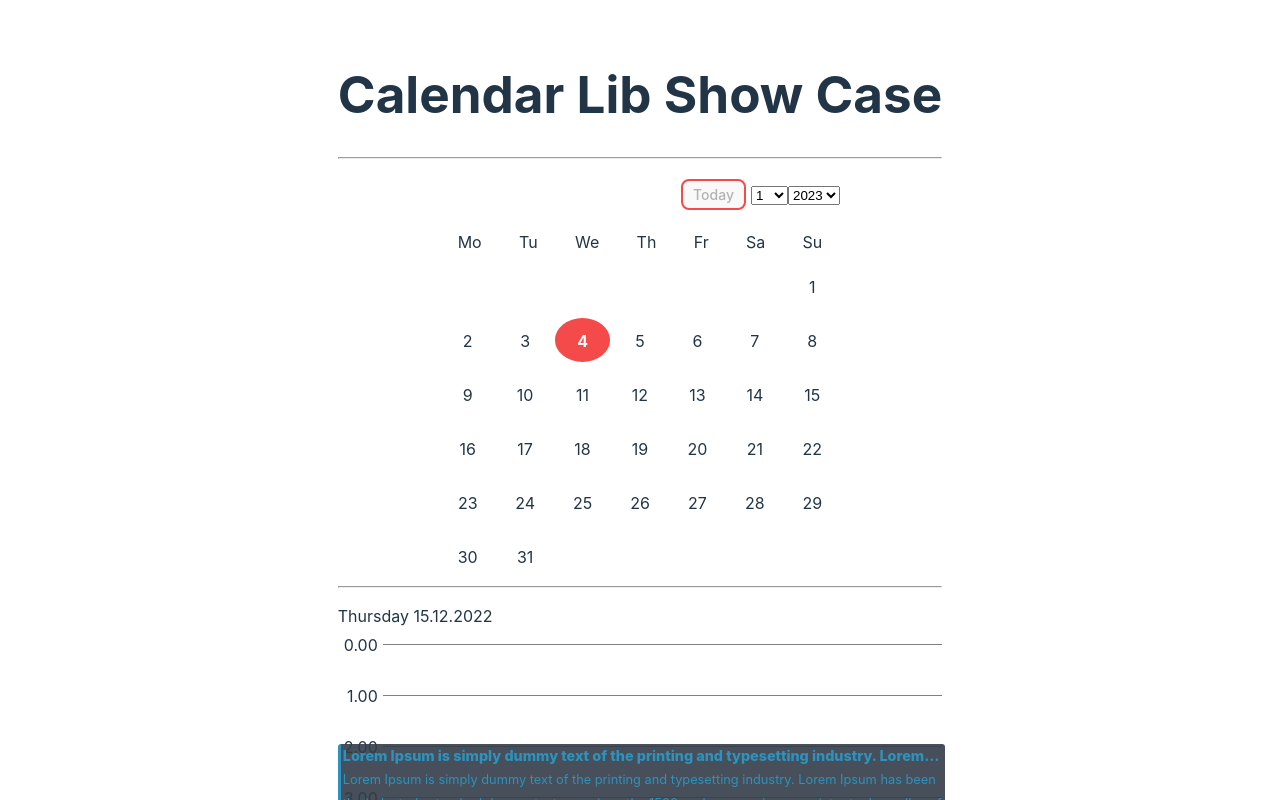
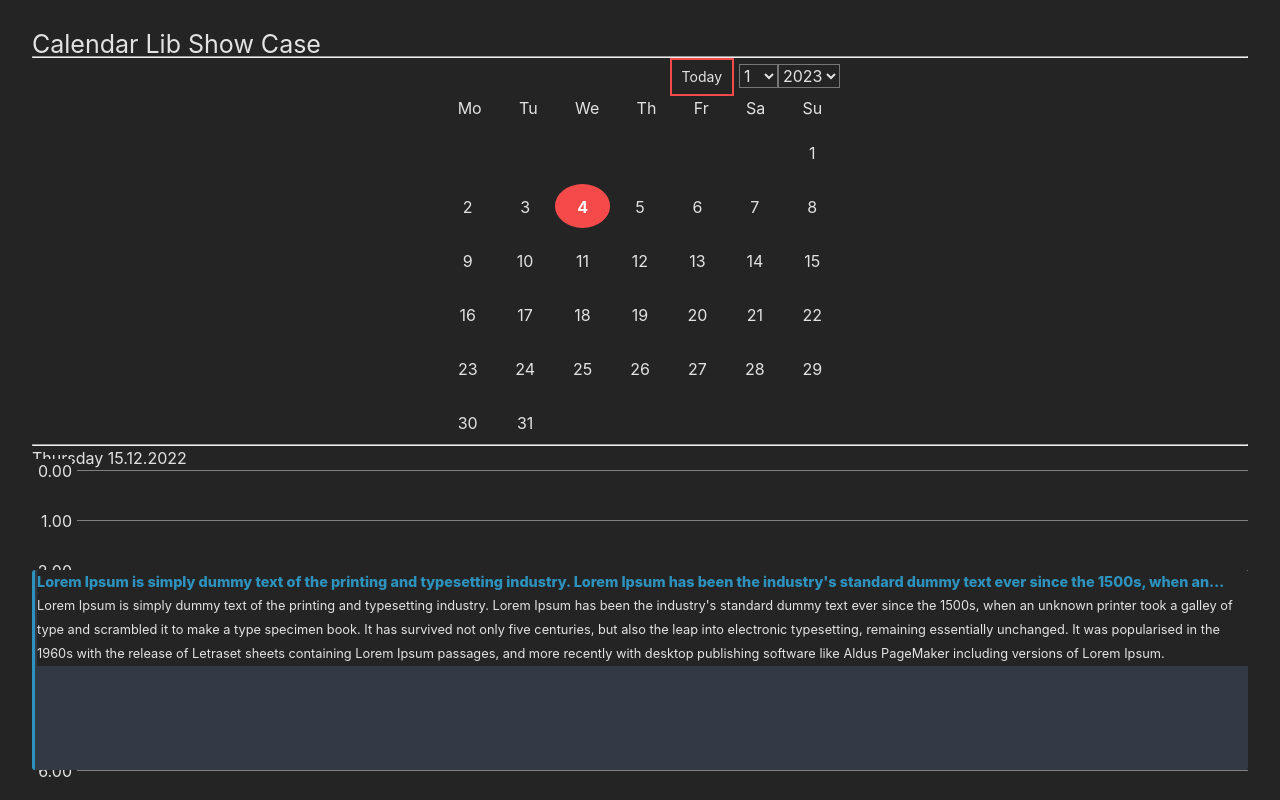
Before and after one commit to LeTranAnhVu/calender-lib, a React (Vite) app: page / in a window 1280 px wide. Shown: the top 800 px of the page. Built offline with nearby package versions, Linux system fonts and the light colour scheme.

Commit message:
Remove unused css and scss

```diff
--- a/src/layout/components/CalendarDay/TimeFrameOverlay.tsx
+++ b/src/layout/components/CalendarDay/TimeFrameOverlay.tsx
@@ -40,7 +40,7 @@ type WrapperProps = {
 
 const Wrapper = styled.div<WrapperProps>`
   &::before {
-    background-color: ${(props) => props.bgColor || props.theme.bluePrimaryDarker};
+    background-color: ${(props) => props.bgColor || props.theme.blueDarker};
     content: '';
     width: 100%;
     height: 100%;
@@ -53,7 +53,7 @@ const Wrapper = styled.div<WrapperProps>`
   height: ${(props) => props.height}px;
   z-index: 1;
   width: 100%;
-  border-left: solid 3px ${(props) => props.bgColor || props.theme.bluePrimary};
+  border-left: solid 3px ${(props) => props.bgColor || props.theme.blue};
   border-radius: 3px;
   overflow: hidden;
 `
@@ -77,7 +77,7 @@ const Title = styled.div<TitleProps>`
 
   font-size: 0.9em;
   font-weight: 800;
-  color: ${(props) => props.color || props.theme.bluePrimary};
+  color: ${(props) => props.color || props.theme.blue};
 `
 
 type ContentProp = {
--- a/src/layout/styled.d.ts
+++ b/src/layout/styled.d.ts
@@ -7,8 +7,8 @@ declare module 'styled-components' {
     black: string
     grey: string
     red: string
-    bluePrimary: string
-    bluePrimaryDarker: string
+    blue: string
+    blueDarker: string
     primary: string
     disabled: string
     background: string
--- a/src/themes/default.ts
+++ b/src/lib/themes/default.ts
@@ -1,12 +1,12 @@
-import { DefaultTheme } from 'styled-components'
+import type { DefaultTheme } from 'styled-components'
 
 export const defaultTheme: DefaultTheme = {
   white: '#f9f9f9',
   black: '#1a1a1a',
   grey: 'grey',
   red: '#f54a4a',
-  bluePrimary: '#2d92bd',
-  bluePrimaryDarker: '#323c49',
+  blue: '#2d92bd',
+  blueDarker: '#323c49',
   primary: '#f54a4a',
   disabled: '$grey',
   background: '#242424'
--- /dev/null
+++ b/src/lib/themes/root.ts
@@ -0,0 +1,31 @@
+import { createGlobalStyle } from 'styled-components'
+
+export const RootStyles = createGlobalStyle`
+  * {
+      font-family: Inter, Avenir, Helvetica, Arial, sans-serif;
+      font-size: 16px;
+      line-height: 24px;
+      font-weight: 400;
+
+      color-scheme: light dark;
+      color: rgba(255, 255, 255, 0.87);
+      background-color: #242424;
+
+      font-synthesis: none;
+      text-rendering: optimizeLegibility;
+      -webkit-font-smoothing: antialiased;
+      -moz-osx-font-smoothing: grayscale;
+      -webkit-text-size-adjust: 100%;
+      box-sizing: border-box;
+      padding: 0;
+      margin: 0;
+  }
+
+  h1 {
+      font-size: 25px;
+  }
+
+  h2 {
+      font-size: 20px;
+  }
+`
--- a/src/showcase/App.css
+++ /dev/null
@@ -1,8 +0,0 @@
-#root {
-    max-width: 1280px;
-    margin: 0 auto;
-    padding: 2rem;
-}
-.app-logo {
-    width: 50px;
-}
--- a/src/showcase/App.tsx
+++ b/src/showcase/App.tsx
@@ -1,25 +1,34 @@
-import './App.css'
 import CalendarMonthExample from '@/showcase/components/CalendarMonthExample'
 import CalendarDayExample from '@/showcase/components/CalendarDayExample'
 import TimeContextProvider from '@/layout/components/TimeContextProvider'
-import { ThemeProvider } from 'styled-components'
-import { defaultTheme } from '@/themes/default'
+import styled, { ThemeProvider } from 'styled-components'
+import { defaultTheme } from '@/lib/themes/default'
 function App() {
   return (
     <ThemeProvider theme={defaultTheme}>
       <TimeContextProvider>
-        <div className="App">
-          <div>
-            <h1 className="h1">Calendar Lib Show Case</h1>
-          </div>
-          <hr />
+        <AppWrapper>
+          <TitleWrapper>
+            <Title>Calendar Lib Show Case</Title>
+          </TitleWrapper>
+          <Hr />
           <CalendarMonthExample />
-          <hr />
+          <Hr />
           <CalendarDayExample />
-        </div>
+        </AppWrapper>
       </TimeContextProvider>
     </ThemeProvider>
   )
 }
 
 export default App
+
+const AppWrapper = styled.div`
+  max-width: 1280px;
+  margin: 0 auto;
+  padding: 2rem;
+`
+
+const TitleWrapper = styled.div``
+const Title = styled.h1``
+const Hr = styled.hr``
--- a/src/showcase/index.css
+++ /dev/null
@@ -1,75 +0,0 @@
-:root {
-    font-family: Inter, Avenir, Helvetica, Arial, sans-serif;
-    font-size: 16px;
-    line-height: 24px;
-    font-weight: 400;
-
-    color-scheme: light dark;
-    color: rgba(255, 255, 255, 0.87);
-    background-color: #242424;
-
-    font-synthesis: none;
-    text-rendering: optimizeLegibility;
-    -webkit-font-smoothing: antialiased;
-    -moz-osx-font-smoothing: grayscale;
-    -webkit-text-size-adjust: 100%;
-}
-
-a {
-    font-weight: 500;
-    color: #646cff;
-    text-decoration: inherit;
-}
-
-a:hover {
-    color: #535bf2;
-}
-
-body {
-    margin: 0;
-    display: flex;
-    place-items: center;
-    min-width: 320px;
-    min-height: 100vh;
-}
-
-h1 {
-    font-size: 3.2em;
-    line-height: 1.1;
-}
-
-button {
-    border-radius: 8px;
-    border: 1px solid transparent;
-    padding: 0.6em 1.2em;
-    font-size: 1em;
-    font-weight: 500;
-    font-family: inherit;
-    background-color: #1a1a1a;
-    cursor: pointer;
-    transition: border-color 0.25s;
-}
-
-button:hover {
-    border-color: #646cff;
-}
-
-button:focus,
-button:focus-visible {
-    outline: 4px auto -webkit-focus-ring-color;
-}
-
-@media (prefers-color-scheme: light) {
-    :root {
-        color: #213547;
-        background-color: #ffffff;
-    }
-
-    a:hover {
-        color: #747bff;
-    }
-
-    button {
-        background-color: #f9f9f9;
-    }
-}
--- a/src/showcase/main.tsx
+++ b/src/showcase/main.tsx
@@ -1,10 +1,11 @@
+import { RootStyles } from '@/lib/themes/root'
 import React from 'react'
 import ReactDOM from 'react-dom/client'
 import App from './App'
-import './index.css'
 
 ReactDOM.createRoot(document.getElementById('root') as HTMLElement).render(
   <React.StrictMode>
+    <RootStyles />
     <App />
   </React.StrictMode>
 )
--- a/src/themes/default.scss
+++ /dev/null
@@ -1,8 +0,0 @@
-$white: #f9f9f9;
-$black: #1a1a1a;
-$grey: grey;
-
-$blue-light: #34aadd;
-$primary : #f54a4a;
-$disabled : $grey;
-$background : #242424
--- a/src/themes/normalize.scss
+++ /dev/null
@@ -1,13 +0,0 @@
-* {
-  box-sizing: border-box;
-  padding: 0;
-  margin: 0;
-}
-
-.h1 {
-  font-size: 25px;
-}
-
-.h2 {
-  font-size: 20px;
-}
--- a/src/themes/theme.scss
+++ /dev/null
@@ -1,2 +0,0 @@
-@import "default";
-@import "normalize";
--- a/vite.config.ts
+++ b/vite.config.ts
@@ -12,15 +12,5 @@ export default defineConfig({
 
   server: {
     port: 4000
-  },
-
-  css: {
-    preprocessorOptions: {
-      scss: {
-        // example : additionalData: `@import "./src/design/styles/variables";`
-        // dont need include file extend .scss
-        additionalData: `@import "@/themes/theme";`
-      }
-    }
   }
 })
```
Also changed, not shown: src/showcase/assets/logo3.svg (deleted).
